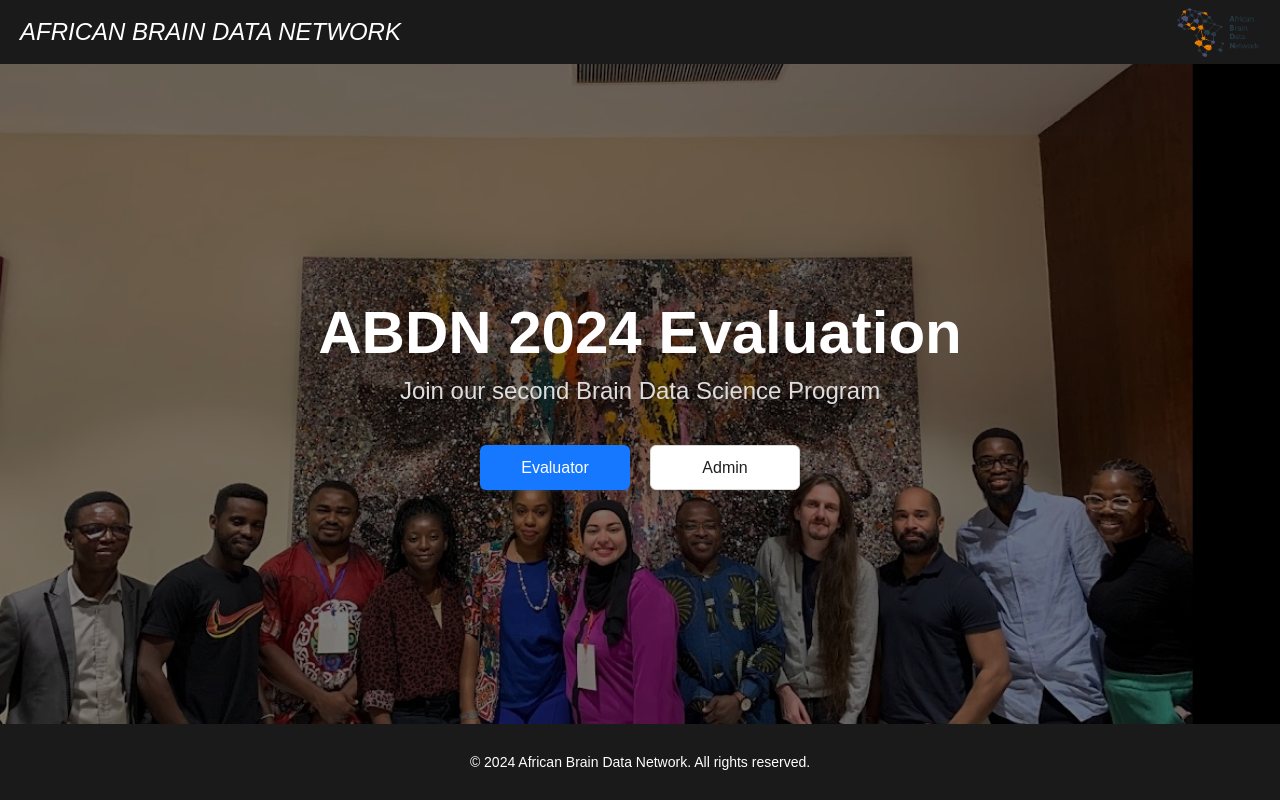
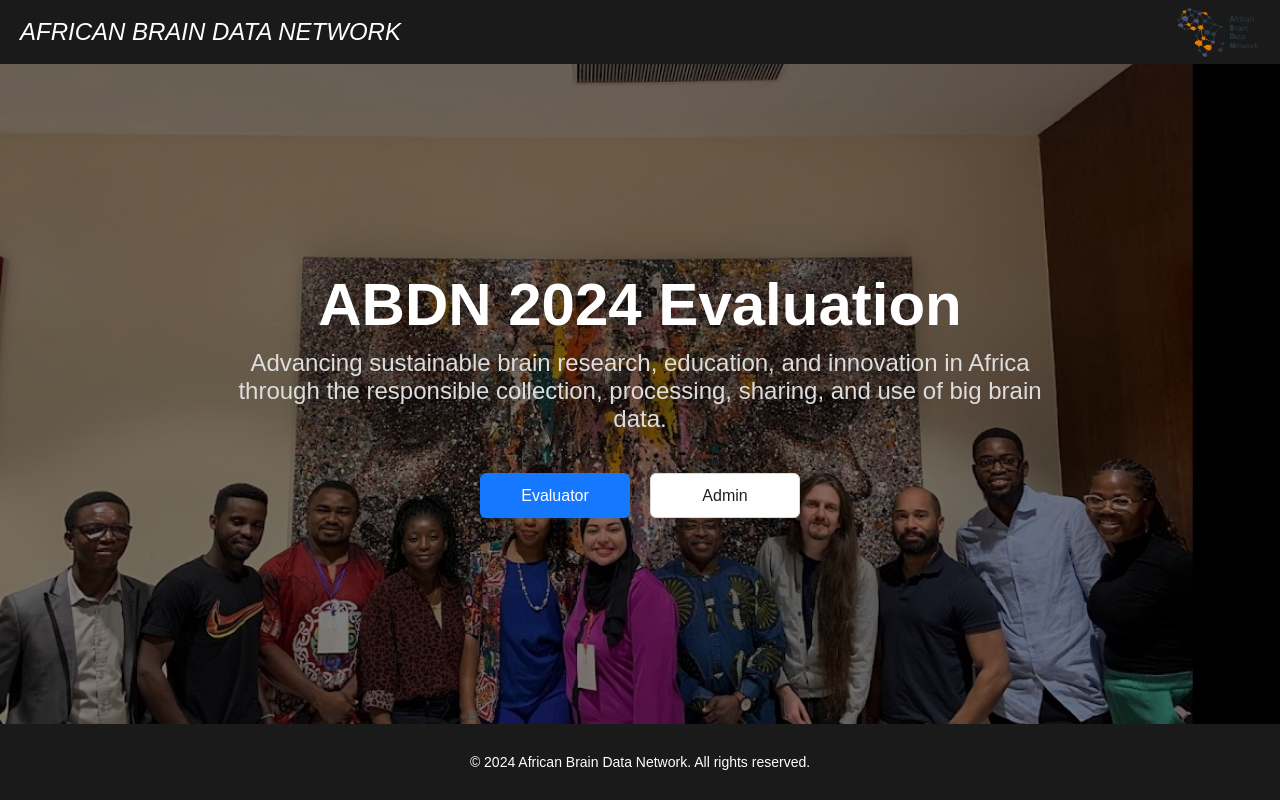
Before and after one commit to filimapatrick/ABDN_CALCULATOR, a Next.js app: page / in a window 1280 px wide. Built offline with nearby package versions, Linux system fonts and the light colour scheme.

Commit message:
added subtitle

```diff
--- a/src/app/Components/WelcomeSection.js
+++ b/src/app/Components/WelcomeSection.js
@@ -23,7 +23,7 @@
       <Content className={styles.content}>
         <div className={styles.hero}>
           <div className={styles.title}>ABDN 2024 Evaluation</div>
-          <div className={styles.subtitle}>Join our second Brain Data Science Program</div>
+          <div className={styles.subtitle}>Advancing sustainable brain research, education, and innovation in Africa through the responsible collection, processing, sharing, and use of big brain data.</div>
           <div className={styles.buttonContainer}>
             <Link href='./Calculate'>
               <Button type="primary" className={styles.roleButton}>Evaluator</Button>
--- a/src/app/styles/WelcomeSection.module.css
+++ b/src/app/styles/WelcomeSection.module.css
@@ -99,6 +99,7 @@
   margin-bottom: 20px;
   text-align: center;
   color: #ddd;
+  width: 70%;
 }
 
 .paragraph {
```
